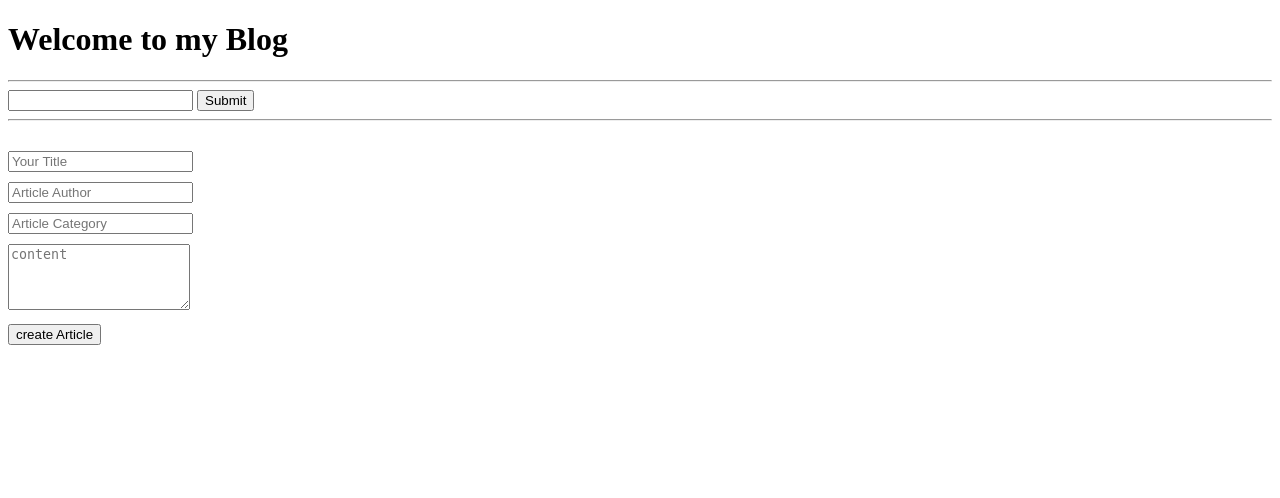
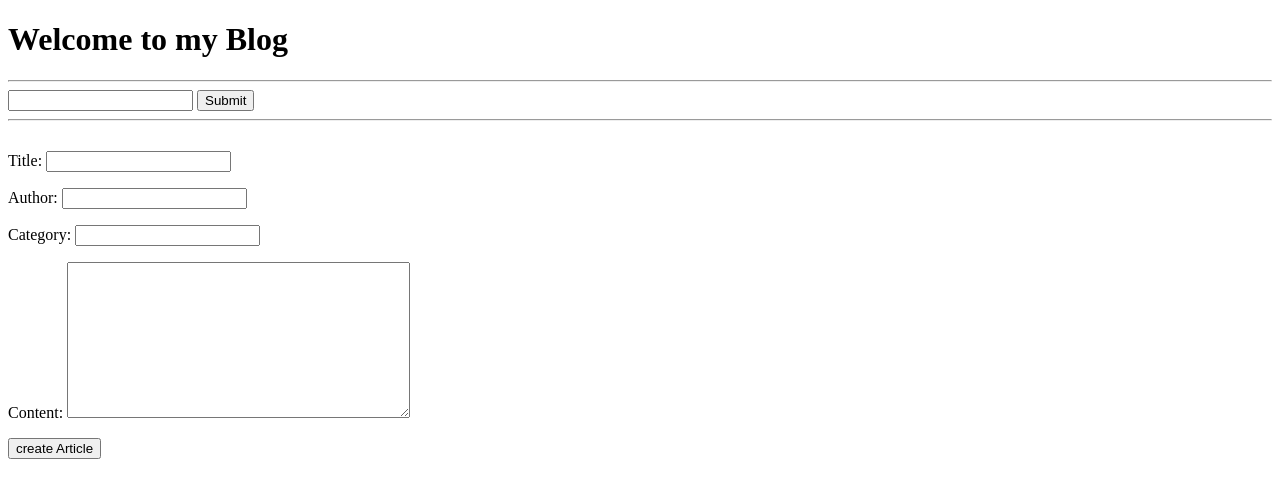
Before and after one commit to edwardpeter547/django-series, a Django app: page /articles/create in a window 1280 px wide. Shown: the top 498 px of the page. Run offline with Django 3.2, Linux system fonts and the light colour scheme; the visitor is signed in with stand-in values (Sample User, id 1); parts of the project's set-up code (start-up, migrations or seed data) failed here and were passed over.

Commit message:
updated articles view to use django forms

```diff
--- a/articles/views.py
+++ b/articles/views.py
@@ -5,6 +5,7 @@ from django.contrib.auth.decorators import login_required
 
 # project file imports
 from . models import Article
+from . forms import ArticleForm
 
 # Create your views here.
 
@@ -12,16 +13,15 @@ from . models import Article
 @login_required
 def create_view(request):
 
-    context = {}
-
-    if request.method == "POST":
-        title = request.POST.get("title")
-        author = request.POST.get("author")
-        category = request.POST.get("category")
-        content = request.POST.get("content")
+    form = ArticleForm(request.POST or None)
+    context = {"form": form}
+    if form.is_valid():
+        title = form.cleaned_data.get("title")
+        author = form.cleaned_data.get("author")
+        category = form.cleaned_data.get("category")
+        content = form.cleaned_data.get("content")
         article = Article.objects.create(title=title, author=author, category=category, content=content)
-        context["artcle"] = article
-        context["created"] = True
+        context.update({"article": article, "created": True})
 
     return render(request=request, template_name="articles/create.html", context=context)
 
--- a/templates/articles/create.html
+++ b/templates/articles/create.html
@@ -6,18 +6,7 @@
         <div style="margin-top:30px;">
             <form method="POST" action="/articles/create">
                 {% csrf_token %}
-                <div style="margin-top:10px;">
-                    <input type="text" name="title", placeholder="Your Title" />
-                </div>
-                <div style="margin-top:10px;">
-                    <input type="number" name="author" placeholder="Article Author" />
-                </div>
-                <div style="margin-top:10px;">
-                    <input type="number" name="category" placeholder="Article Category" />
-                </div>
-                <div style="margin-top:10px;">
-                    <textarea name="content" placeholder="content" rows="4"></textarea>
-                </div>
+                {{ form.as_p }}
                 <div style="margin-top:10px;">
                     <button type="submit">create Article</button>
                 </div>
```
